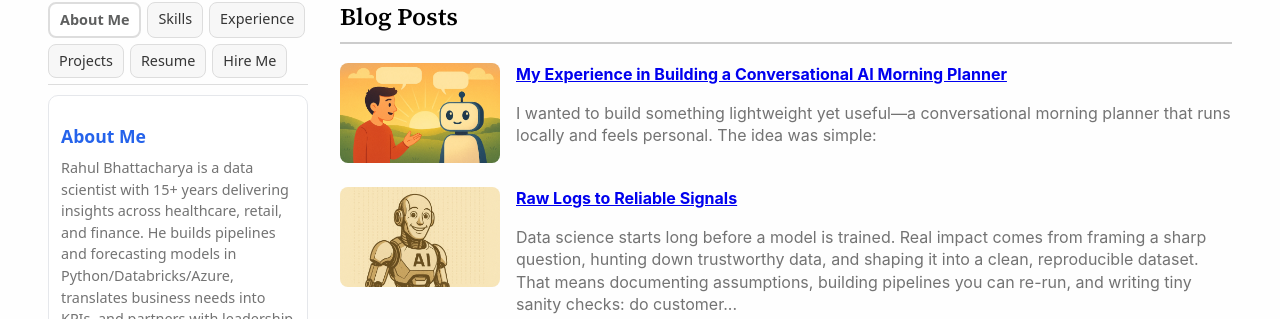
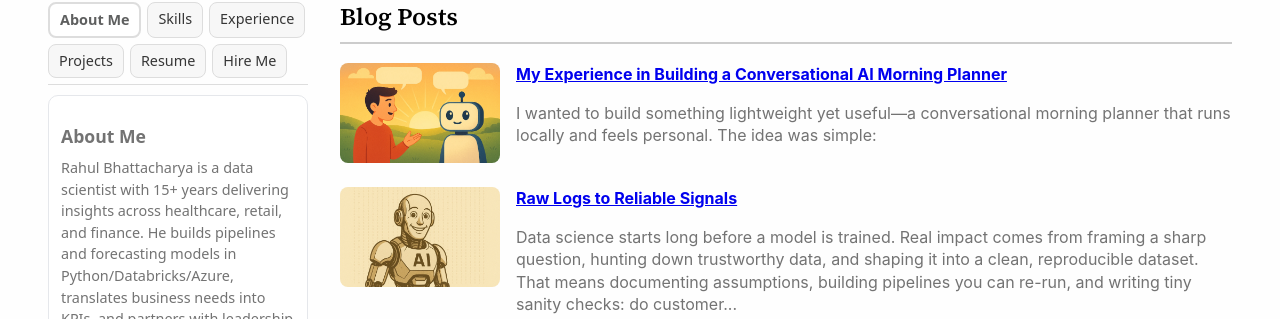
Before and after one commit to RahulBhattacharya1/RahulBhattacharya1.github.io, a Jekyll site: the page built from index.html, in a window 1280 px wide. Shown: the part 385-704 px from the top of the page. Built offline with Jekyll 4.4.1, drawn with Linux system fonts in a browser that asks for light colours; the list of posts is cut into pages by our own code.

Commit message:
Update main.scss

```diff
--- a/assets/css/main.scss
+++ b/assets/css/main.scss
@@ -753,7 +753,7 @@ pre {
 .bio-tabs .tab-content h2 {
   font-size: 1.1rem;
   margin-bottom: 0.5rem;
-  color: #2563eb;                  /* accent heading color */
+  color: #737373;                  /* accent heading color */
 }
 
 .bio-tabs .tab-content p {
```
